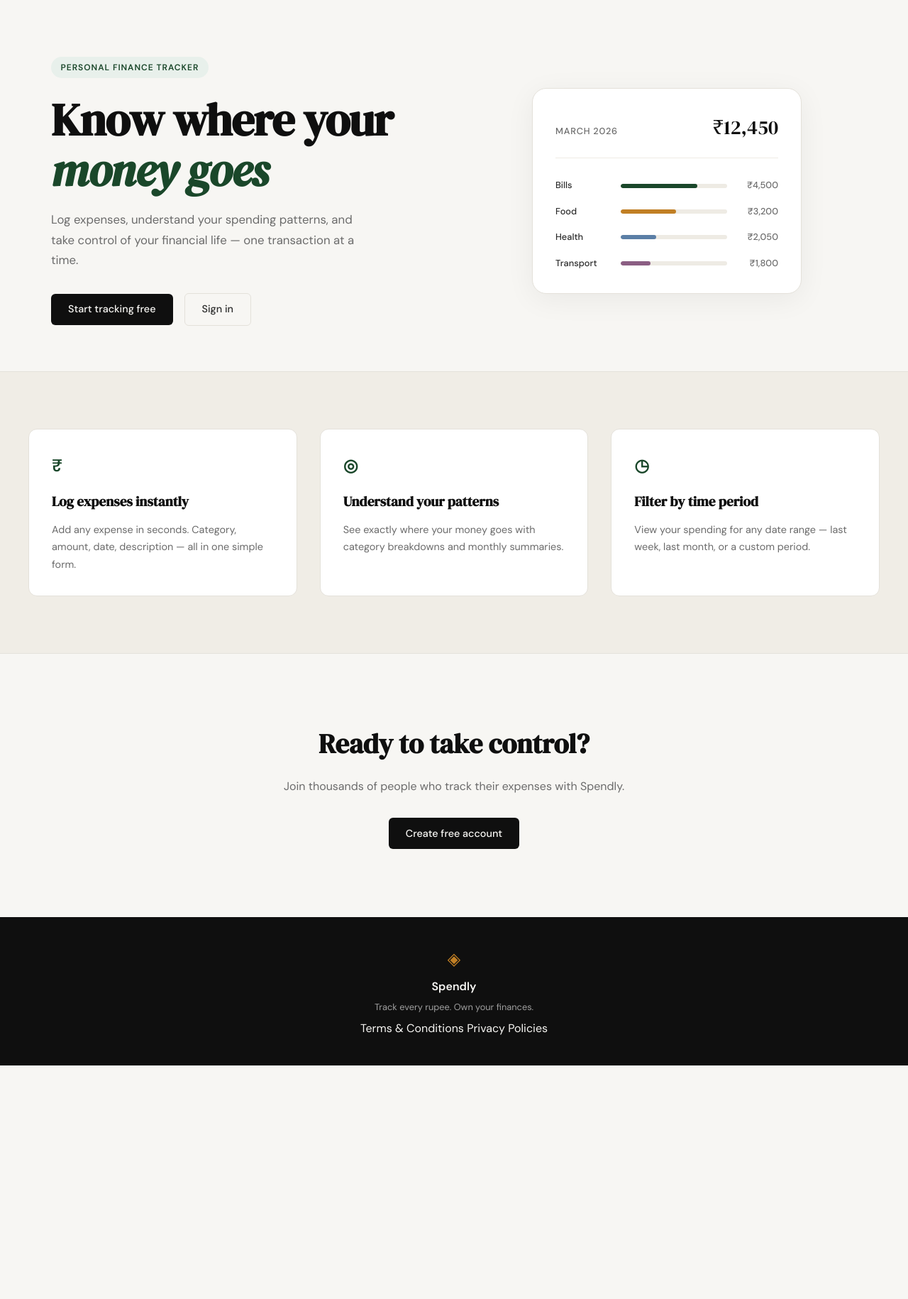
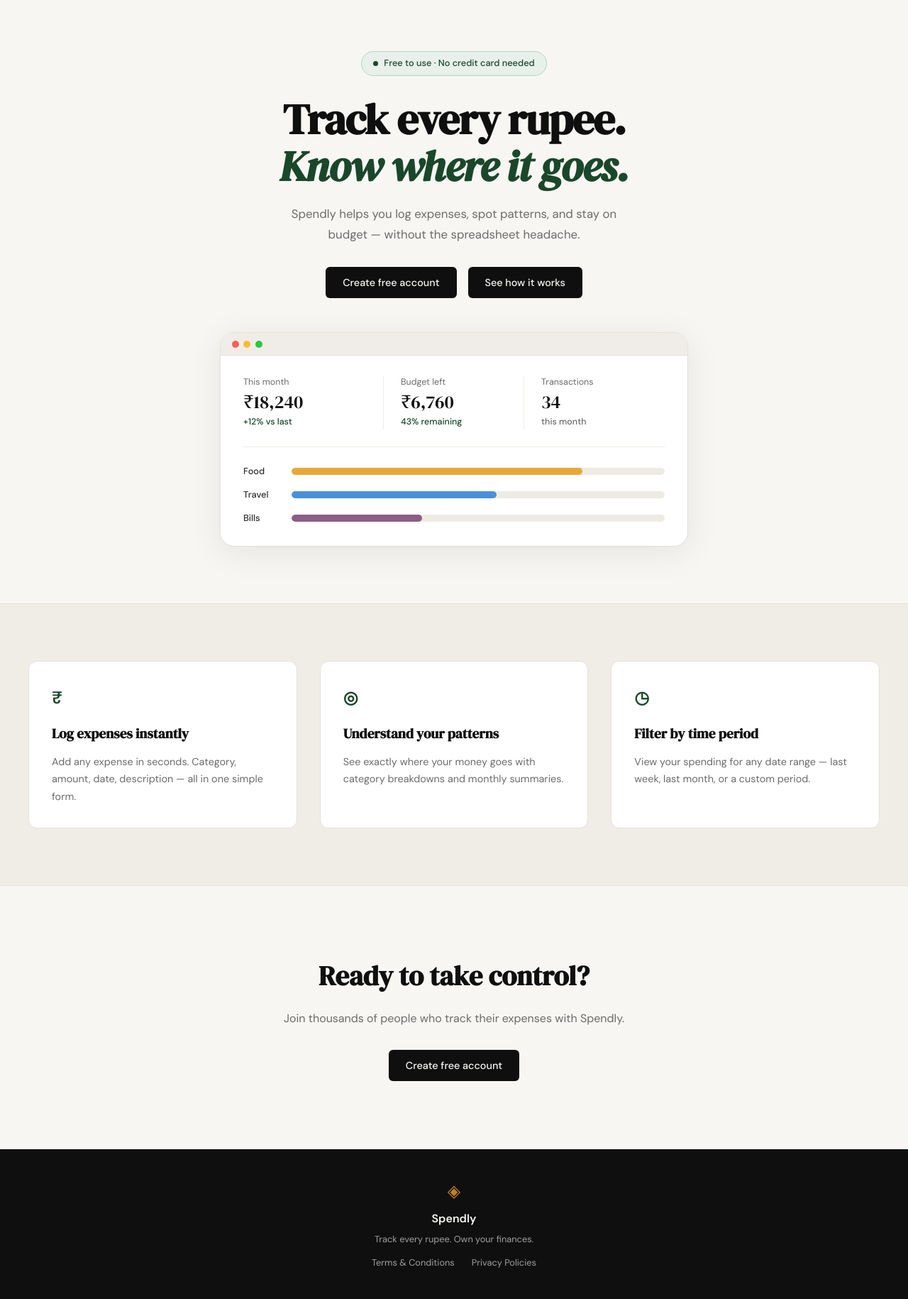
Before and after one commit to dushyant4342/spend-tracker, a Flask app: page / in a window 1280 px wide. Shown: the part 61-1891 px from the top of the page at 71% size. Before the commit the page ends 1562 px from the top, so only its background shows below. Run offline with Flask 3, Linux system fonts and the light colour scheme.

Commit message:
Landing: main page update as per image, add youtube link

```diff
--- a/app.py
+++ b/app.py
@@ -20,6 +20,16 @@ def register():
 @app.route("/login")
 def login():
     return render_template("login.html")
+
+
+@app.route("/terms")
+def terms():
+    return render_template("terms.html")
+
+
+@app.route("/privacy")
+def privacy():
+    return render_template("privacy.html")
 
 
 # ------------------------------------------------------------------ #
--- /dev/null
+++ b/static/css/landing.css
@@ -0,0 +1,267 @@
+/* ------------------------------------------------------------------ */
+/* Hero — landing page overrides                                       */
+/* ------------------------------------------------------------------ */
+
+.hero {
+    grid-template-columns: 1fr;
+    text-align: center;
+    padding: 4.5rem 2rem 5rem;
+    gap: 3rem;
+}
+
+.hero-inner {
+    display: flex;
+    flex-direction: column;
+    align-items: center;
+}
+
+/* Badge */
+.hero-badge {
+    display: inline-flex;
+    align-items: center;
+    gap: 0.5rem;
+    background: var(--accent-light);
+    color: var(--accent);
+    border: 1px solid #b8d4bf;
+    font-size: 0.8rem;
+    font-weight: 500;
+    letter-spacing: 0;
+    text-transform: none;
+    padding: 0.4rem 1rem;
+    border-radius: 999px;
+    margin-bottom: 1.75rem;
+}
+
+.hero-badge-dot {
+    width: 7px;
+    height: 7px;
+    border-radius: 50%;
+    background: var(--accent);
+    flex-shrink: 0;
+}
+
+/* Title */
+.hero-title {
+    font-size: clamp(2.5rem, 5vw, 3.75rem);
+    color: var(--ink);
+    margin-bottom: 1.25rem;
+}
+
+.hero-title em {
+    color: var(--accent);
+    font-style: italic;
+}
+
+/* Subtitle */
+.hero-subtitle {
+    max-width: 460px;
+    text-align: center;
+    margin-bottom: 2rem;
+}
+
+/* Both buttons filled dark */
+.hero-actions .btn-primary + .btn-primary {
+    background: var(--ink);
+    color: var(--paper);
+}
+
+.hero-actions .btn-primary + .btn-primary:hover {
+    background: var(--accent);
+}
+
+/* Visual wrapper */
+.hero-visual {
+    max-width: 660px;
+    width: 100%;
+    margin: 0 auto;
+    display: flex;
+    justify-content: center;
+}
+
+/* ------------------------------------------------------------------ */
+/* Mock browser card                                                   */
+/* ------------------------------------------------------------------ */
+
+.mock-browser {
+    width: 100%;
+    background: var(--paper-card);
+    border: 1px solid var(--border);
+    border-radius: var(--radius-lg);
+    box-shadow: 0 8px 48px rgba(0, 0, 0, 0.08);
+    overflow: hidden;
+}
+
+.mock-browser-bar {
+    background: #f0ede8;
+    padding: 0.65rem 1rem;
+    display: flex;
+    align-items: center;
+    gap: 0.4rem;
+    border-bottom: 1px solid var(--border);
+}
+
+.mock-dot {
+    width: 10px;
+    height: 10px;
+    border-radius: 50%;
+}
+
+.mock-dot-red    { background: #ff5f57; }
+.mock-dot-yellow { background: #febc2e; }
+.mock-dot-green  { background: #28c840; }
+
+.mock-browser-body {
+    padding: 1.75rem 2rem;
+}
+
+/* Stats row */
+.mock-stats {
+    display: grid;
+    grid-template-columns: repeat(3, 1fr);
+    margin-bottom: 1.5rem;
+    padding-bottom: 1.5rem;
+    border-bottom: 1px solid var(--border-soft);
+    text-align: left;
+}
+
+.mock-stat {
+    display: flex;
+    flex-direction: column;
+    gap: 0.2rem;
+    padding: 0 1.5rem;
+    border-right: 1px solid var(--border-soft);
+}
+
+.mock-stat:first-child { padding-left: 0; }
+.mock-stat:last-child  { border-right: none; }
+
+.mock-stat-label {
+    font-size: 0.78rem;
+    color: var(--ink-muted);
+}
+
+.mock-stat-value {
+    font-family: var(--font-display);
+    font-size: 1.6rem;
+    color: var(--ink);
+    line-height: 1.15;
+}
+
+.mock-stat-change {
+    font-size: 0.78rem;
+    font-weight: 500;
+}
+
+.mock-stat-change.positive { color: var(--accent); }
+.mock-stat-change.neutral  { color: var(--ink-muted); }
+
+/* Bar chart */
+.mock-browser-bars {
+    display: flex;
+    flex-direction: column;
+    gap: 0.8rem;
+    text-align: left;
+}
+
+.mock-browser-bar-row {
+    display: grid;
+    grid-template-columns: 52px 1fr;
+    align-items: center;
+    gap: 1rem;
+}
+
+.mock-browser-bar-row .mock-cat {
+    font-size: 0.8rem;
+    font-weight: 500;
+    color: var(--ink-soft);
+}
+
+.mock-browser-bar-row .mock-bar-track {
+    height: 10px;
+    background: var(--border-soft);
+    border-radius: 999px;
+    overflow: hidden;
+}
+
+.mock-bar-food   { background: #e8a838; height: 100%; border-radius: 999px; }
+.mock-bar-travel { background: #4a90d9; height: 100%; border-radius: 999px; }
+.mock-bar-bills  { background: #8b5e83; height: 100%; border-radius: 999px; }
+
+/* ------------------------------------------------------------------ */
+/* Video modal                                                         */
+/* ------------------------------------------------------------------ */
+
+.modal-overlay {
+    display: none;
+    position: fixed;
+    inset: 0;
+    z-index: 500;
+    background: rgba(0, 0, 0, 0.72);
+    align-items: center;
+    justify-content: center;
+    padding: 1.5rem;
+}
+
+.modal-overlay.is-open {
+    display: flex;
+}
+
+.modal-box {
+    position: relative;
+    width: 100%;
+    max-width: 820px;
+    background: var(--ink);
+    border-radius: var(--radius-lg);
+    overflow: hidden;
+    box-shadow: 0 24px 80px rgba(0, 0, 0, 0.5);
+}
+
+.modal-close {
+    position: absolute;
+    top: 0.75rem;
+    right: 0.75rem;
+    z-index: 10;
+    width: 32px;
+    height: 32px;
+    border-radius: 50%;
+    border: none;
+    background: rgba(255, 255, 255, 0.15);
+    color: #fff;
+    font-size: 1.25rem;
+    line-height: 1;
+    cursor: pointer;
+    display: flex;
+    align-items: center;
+    justify-content: center;
+    transition: background 0.2s;
+}
+
+.modal-close:hover { background: rgba(255, 255, 255, 0.3); }
+
+.modal-video-wrap {
+    position: relative;
+    width: 100%;
+    padding-bottom: 56.25%; /* 16:9 */
+}
+
+.modal-video-wrap iframe {
+    position: absolute;
+    inset: 0;
+    width: 100%;
+    height: 100%;
+    border: none;
+}
+
+/* ------------------------------------------------------------------ */
+/* Responsive — keep visual visible in single-column layout            */
+/* ------------------------------------------------------------------ */
+
+@media (max-width: 900px) {
+    .hero-visual { display: flex; }
+}
+
+@media (max-width: 600px) {
+    .mock-browser-body { padding: 1.25rem; }
+    .mock-stat { padding: 0 0.75rem; }
+    .mock-stat-value { font-size: 1.25rem; }
+}
--- a/static/css/style.css
+++ b/static/css/style.css
@@ -508,6 +508,69 @@ a { color: inherit; text-decoration: none; }
 }
 
 /* ------------------------------------------------------------------ */
+/* Legal pages (Terms, Privacy)                                        */
+/* ------------------------------------------------------------------ */
+
+.legal-page {
+    padding: 5rem 2rem 6rem;
+}
+
+.legal-inner {
+    max-width: 720px;
+    margin: 0 auto;
+}
+
+.legal-title {
+    font-family: var(--font-display);
+    font-size: clamp(2rem, 4vw, 3rem);
+    color: var(--ink);
+    margin-bottom: 0.5rem;
+}
+
+.legal-meta {
+    font-size: 0.85rem;
+    color: var(--ink-faint);
+    margin-bottom: 3rem;
+    padding-bottom: 2rem;
+    border-bottom: 1px solid var(--border);
+}
+
+.legal-section {
+    margin-bottom: 2.25rem;
+}
+
+.legal-section h2 {
+    font-family: var(--font-display);
+    font-size: 1.25rem;
+    color: var(--ink);
+    margin-bottom: 0.6rem;
+}
+
+.legal-section p {
+    font-size: 0.95rem;
+    color: var(--ink-muted);
+    line-height: 1.75;
+}
+
+/* ------------------------------------------------------------------ */
+/* Footer links                                                        */
+/* ------------------------------------------------------------------ */
+
+.footer-links {
+    display: flex;
+    gap: 1.5rem;
+    margin-top: 0.4rem;
+}
+
+.footer-links a {
+    font-size: 0.8rem;
+    color: var(--ink-faint);
+    transition: color 0.2s;
+}
+
+.footer-links a:hover { color: var(--paper); }
+
+/* ------------------------------------------------------------------ */
 /* Responsive                                                          */
 /* ------------------------------------------------------------------ */
 
--- a/templates/landing.html
+++ b/templates/landing.html
@@ -1,60 +1,76 @@
 {% extends "base.html" %}
 
 {% block title %}Spendly — Track Every Rupee{% endblock %}
+
+{% block head %}
+<link rel="stylesheet" href="{{ url_for('static', filename='css/landing.css') }}">
+{% endblock %}
 
 {% block content %}
 
 <section class="hero">
     <div class="hero-inner">
-        <div class="hero-badge">Personal Finance Tracker</div>
+        <div class="hero-badge">
+            <span class="hero-badge-dot"></span>
+            Free to use &middot; No credit card needed
+        </div>
         <h1 class="hero-title">
-            Know where your<br>
-            <em>money goes</em>
+            Track every rupee.<br>
+            <em>Know where it goes.</em>
         </h1>
         <p class="hero-subtitle">
-            Log expenses, understand your spending patterns,
-            and take control of your financial life —
-            one transaction at a time.
+            Spendly helps you log expenses, spot patterns, and stay
+            on budget — without the spreadsheet headache.
         </p>
         <div class="hero-actions">
-            <a href="{{ url_for('register') }}" class="btn-primary">Start tracking free</a>
-            <a href="{{ url_for('login') }}" class="btn-ghost">Sign in</a>
+            <a href="{{ url_for('register') }}" class="btn-primary">Create free account</a>
+            <a href="#" class="btn-primary" id="btn-how-it-works">See how it works</a>
         </div>
     </div>
     <div class="hero-visual">
-        <div class="mock-card">
-            <div class="mock-card-header">
-                <span class="mock-label">March 2026</span>
-                <span class="mock-total">₹12,450</span>
+        <div class="mock-browser">
+            <div class="mock-browser-bar">
+                <span class="mock-dot mock-dot-red"></span>
+                <span class="mock-dot mock-dot-yellow"></span>
+                <span class="mock-dot mock-dot-green"></span>
             </div>
-            <div class="mock-bars">
-                <div class="mock-bar-row">
-                    <span class="mock-cat">Bills</span>
-                    <div class="mock-bar-track">
-                        <div class="mock-bar" style="width: 72%"></div>
+            <div class="mock-browser-body">
+                <div class="mock-stats">
+                    <div class="mock-stat">
+                        <span class="mock-stat-label">This month</span>
+                        <span class="mock-stat-value">₹18,240</span>
+                        <span class="mock-stat-change positive">+12% vs last</span>
                     </div>
-                    <span class="mock-amt">₹4,500</span>
+                    <div class="mock-stat">
+                        <span class="mock-stat-label">Budget left</span>
+                        <span class="mock-stat-value">₹6,760</span>
+                        <span class="mock-stat-change positive">43% remaining</span>
+                    </div>
+                    <div class="mock-stat">
+                        <span class="mock-stat-label">Transactions</span>
+                        <span class="mock-stat-value">34</span>
+                        <span class="mock-stat-change neutral">this month</span>
+                    </div>
                 </div>
-                <div class="mock-bar-row">
-                    <span class="mock-cat">Food</span>
-                    <div class="mock-bar-track">
-                        <div class="mock-bar mock-bar-2" style="width: 52%"></div>
+                <div class="mock-browser-bars">
+                    <div class="mock-browser-bar-row">
+                        <span class="mock-cat">Food</span>
+                        <div class="mock-bar-track">
+                            <div class="mock-bar mock-bar-food" style="width: 78%"></div>
+                        </div>
                     </div>
-                    <span class="mock-amt">₹3,200</span>
-                </div>
-                <div class="mock-bar-row">
-                    <span class="mock-cat">Health</span>
-                    <div class="mock-bar-track">
-                        <div class="mock-bar mock-bar-3" style="width: 33%"></div>
+                    <div class="mock-browser-bar-row">
+                        <span class="mock-cat">Travel</span>
+                        <div class="mock-bar-track">
+                            <div class="mock-bar mock-bar-travel" style="width: 55%"></div>
+                        </div>
                     </div>
-                    <span class="mock-amt">₹2,050</span>
-                </div>
-                <div class="mock-bar-row">
-                    <span class="mock-cat">Transport</span>
-                    <div class="mock-bar-track">
-                        <div class="mock-bar mock-bar-4" style="width: 28%"></div>
+                    <div class="mock-browser-bar-row">
+                        <span class="mock-cat">Bills</span>
+                        <div class="mock-bar-track">
+                            <div class="mock-bar mock-bar-bills" style="width: 35%"></div>
+                        </div>
                     </div>
-                    <span class="mock-amt">₹1,800</span>
                 </div>
             </div>
         </div>
@@ -89,4 +105,61 @@
     </div>
 </section>
 
+<!-- Video modal -->
+<div id="video-modal" class="modal-overlay" aria-hidden="true">
+    <div class="modal-box" role="dialog" aria-modal="true" aria-label="Product walkthrough">
+        <button class="modal-close" id="modal-close" aria-label="Close">&times;</button>
+        <div class="modal-video-wrap">
+            <iframe
+                id="modal-iframe"
+                src=""
+                data-src="https://www.youtube.com/embed/dQw4w9WgXcQ?autoplay=1"
+                frameborder="0"
+                allow="autoplay; encrypted-media; fullscreen"
+                allowfullscreen>
+            </iframe>
+        </div>
+    </div>
+</div>
+
 {% endblock %}
+
+{% block scripts %}
+<script>
+(function () {
+    const modal   = document.getElementById('video-modal');
+    const iframe  = document.getElementById('modal-iframe');
+    const openBtn = document.getElementById('btn-how-it-works');
+    const closeBtn = document.getElementById('modal-close');
+
+    function openModal() {
+        iframe.src = iframe.dataset.src;
+        modal.classList.add('is-open');
+        modal.setAttribute('aria-hidden', 'false');
+        document.body.style.overflow = 'hidden';
+    }
+
+    function closeModal() {
+        iframe.src = '';
+        modal.classList.remove('is-open');
+        modal.setAttribute('aria-hidden', 'true');
+        document.body.style.overflow = '';
+    }
+
+    openBtn.addEventListener('click', function (e) {
+        e.preventDefault();
+        openModal();
+    });
+
+    closeBtn.addEventListener('click', closeModal);
+
+    modal.addEventListener('click', function (e) {
+        if (e.target === modal) closeModal();
+    });
+
+    document.addEventListener('keydown', function (e) {
+        if (e.key === 'Escape' && modal.classList.contains('is-open')) closeModal();
+    });
+}());
+</script>
+{% endblock %}
```
Also changed, not shown: templates/privacy.html (added, +64 -0 lines), templates/terms.html (added, +59 -0 lines), Screenshot 2026-04-13 114506.png (added).
